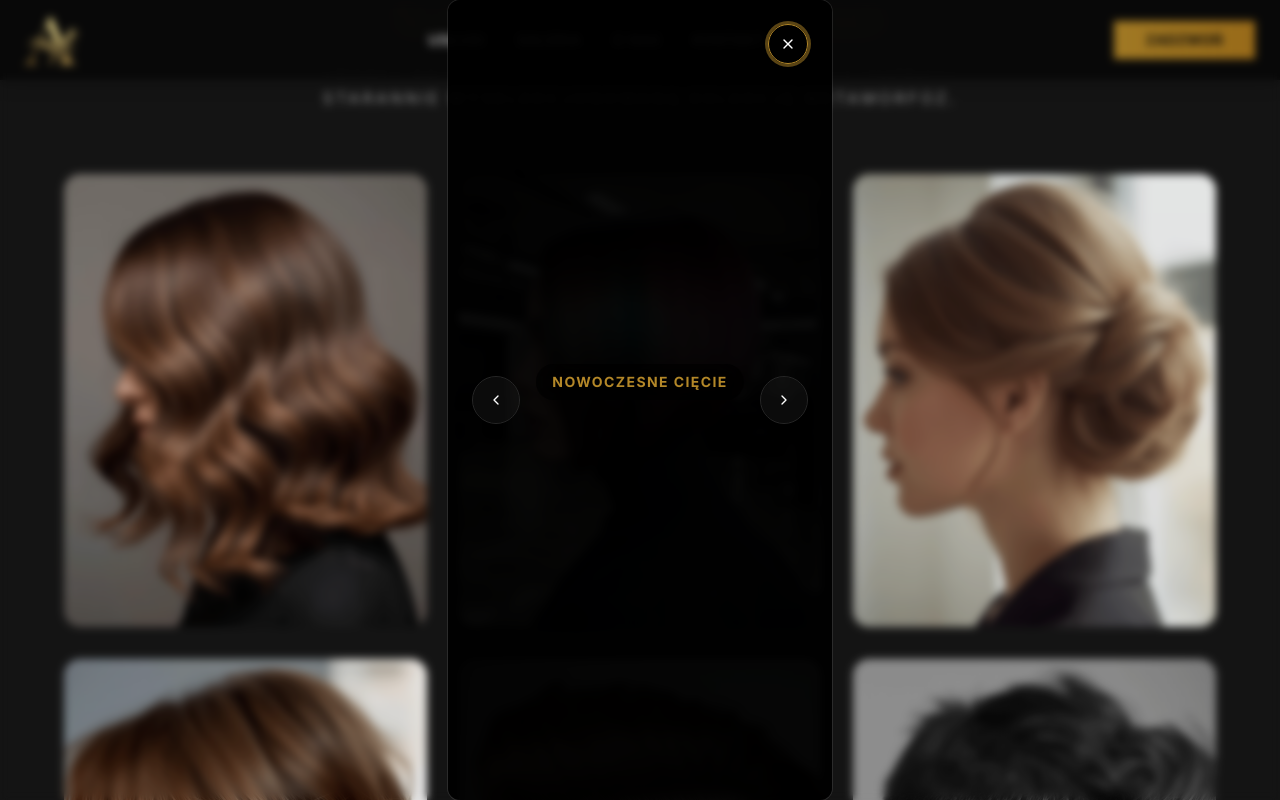
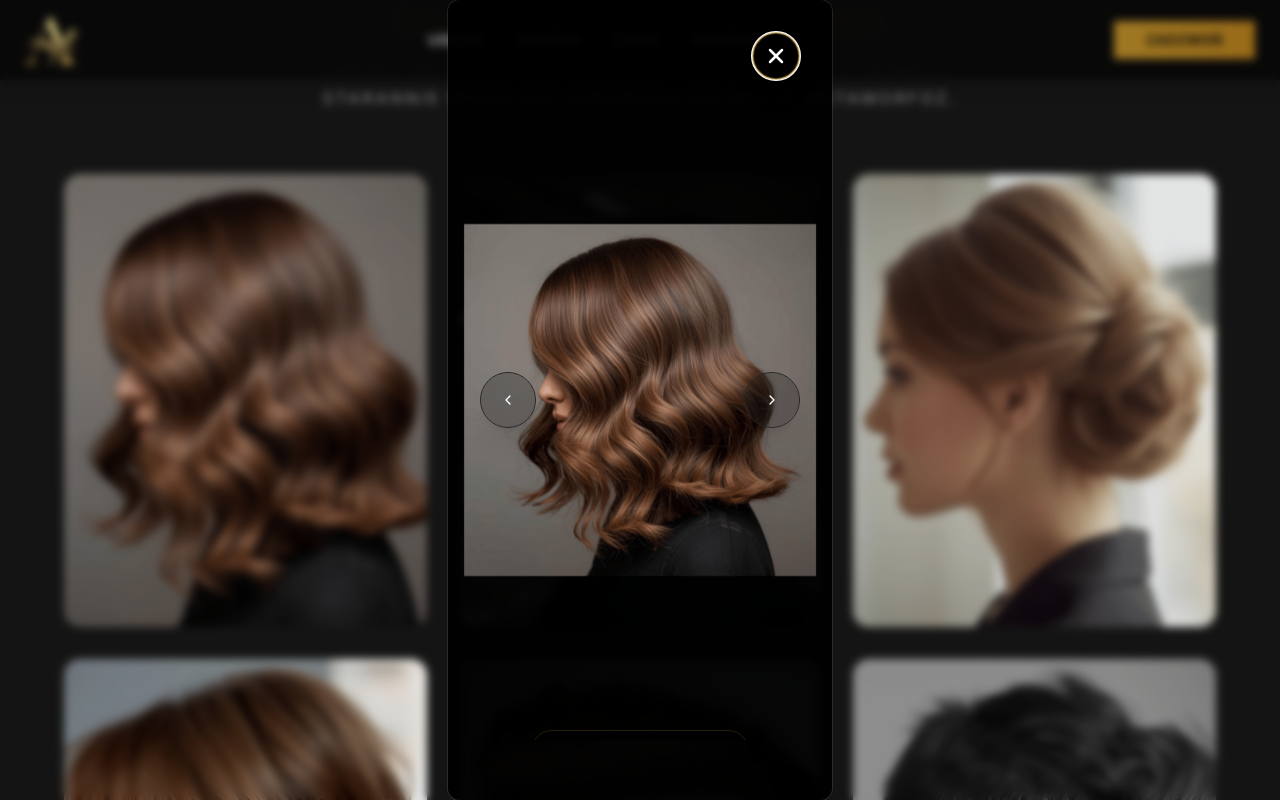
Before and after one commit to apkawtrasie-cyber/fryzjer, a Next.js app: page / in a window 1280 px wide. Both pictures are taken after a click on the element "NOWOCZESNE CIĘCIE". Shown: the part 2072-2872 px from the top of the page. Built offline with nearby package versions, Linux system fonts and the light colour scheme.

Commit message:
Fix gallery lightbox display and lowercase logo filename

```diff
--- a/src/features/gallery/components/gallery-section.tsx
+++ b/src/features/gallery/components/gallery-section.tsx
@@ -122,19 +122,19 @@ export function GallerySection() {
 
       {/* Lightbox / Dialog */}
       <Dialog open={selectedImageIndex !== null} onOpenChange={(open) => !open && closeLightbox()}>
-        <DialogContent className="max-w-[100vw] max-h-[100vh] w-screen h-screen p-0 m-0 bg-black/95 border-none shadow-none flex flex-col justify-center items-center [&>button]:hidden sm:[&>button]:flex sm:[&>button]:right-6 sm:[&>button]:top-6 sm:[&>button]:text-white sm:[&>button]:hover:text-[#B38728] sm:[&>button]:w-10 sm:[&>button]:h-10 sm:[&>button]:bg-black/50 sm:[&>button]:rounded-full sm:[&>button]:items-center sm:[&>button]:justify-center">
+        <DialogContent className="max-w-[100vw] max-h-[100dvh] w-screen h-[100dvh] p-0 m-0 bg-black/95 border-none shadow-none [&>button]:hidden">
           <VisuallyHidden>
             <DialogTitle>Podgląd zdjęcia</DialogTitle>
             <DialogDescription>Powiększone zdjęcie z galerii</DialogDescription>
           </VisuallyHidden>
 
-          <div className="absolute top-4 right-4 sm:hidden z-50">
+          <div className="absolute top-16 sm:top-8 right-4 sm:right-8 z-[100]">
             <button
               onClick={closeLightbox}
-              className="w-10 h-10 bg-black/50 backdrop-blur-sm rounded-full flex items-center justify-center text-white hover:text-[#B38728] transition-colors"
+              className="w-12 h-12 bg-black/80 backdrop-blur-md rounded-full flex items-center justify-center text-white hover:text-[#B38728] hover:bg-black transition-all shadow-xl border border-white/20"
               aria-label="Zamknij"
             >
-              <svg xmlns="http://www.w3.org/2000/svg" width="24" height="24" viewBox="0 0 24 24" fill="none" stroke="currentColor" strokeWidth="2" strokeLinecap="round" strokeLinejoin="round"><line x1="18" y1="6" x2="6" y2="18"></line><line x1="6" y1="6" x2="18" y2="18"></line></svg>
+              <svg xmlns="http://www.w3.org/2000/svg" width="24" height="24" viewBox="0 0 24 24" fill="none" stroke="currentColor" strokeWidth="2.5" strokeLinecap="round" strokeLinejoin="round"><line x1="18" y1="6" x2="6" y2="18"></line><line x1="6" y1="6" x2="18" y2="18"></line></svg>
             </button>
           </div>
 
@@ -146,32 +146,31 @@ export function GallerySection() {
             }}
             className="w-full h-full flex items-center justify-center"
           >
-            <CarouselContent className="h-full ml-0">
+            <CarouselContent className="h-full ml-0 flex items-center">
               {siteContent.gallery.images.map((image, index) => (
-                <CarouselItem key={index} className="h-full w-full flex items-center justify-center p-0 pl-0 relative">
-                  <div className="relative w-full h-full max-h-[100dvh] flex items-center justify-center p-2 sm:p-12">
-                    <div className="relative w-full h-full max-w-5xl mx-auto">
+                <CarouselItem key={index} className="h-full w-full p-0 pl-0 flex items-center justify-center">
+                  <div className="relative w-full h-[75dvh] sm:h-[85dvh] flex flex-col items-center justify-center px-4">
                     <Image
                       src={image.src}
                       alt={image.alt}
-                        fill
-                        className="object-contain"
+                      width={1200}
+                      height={1200}
+                      className="w-full h-full object-contain"
                       sizes="100vw"
                       priority={index === selectedImageIndex}
                     />
-                    </div>
-                  </div>
-                  <div className="absolute bottom-6 sm:bottom-12 left-0 right-0 text-center pointer-events-none">
-                    <span className="bg-black/60 backdrop-blur-md text-[#B38728] px-4 py-2 rounded-full text-sm font-bold tracking-widest uppercase inline-block">
+                    <div className="absolute bottom-0 sm:-bottom-8 left-0 right-0 text-center pointer-events-none px-4">
+                      <span className="bg-black/80 backdrop-blur-md text-[#B38728] px-5 py-2.5 rounded-full text-xs sm:text-sm font-bold tracking-widest uppercase inline-block shadow-lg border border-[#B38728]/20">
                         {image.alt}
                       </span>
+                    </div>
                   </div>
                 </CarouselItem>
               ))}
             </CarouselContent>
             <div className="hidden sm:block">
-              <CarouselPrevious className="left-6 w-12 h-12 bg-black/50 border-white/10 text-white hover:bg-[#B38728] hover:text-black transition-all" />
-              <CarouselNext className="right-6 w-12 h-12 bg-black/50 border-white/10 text-white hover:bg-[#B38728] hover:text-black transition-all" />
+              <CarouselPrevious className="left-8 w-14 h-14 bg-black/60 border-white/20 text-white hover:bg-[#B38728] hover:text-black transition-all shadow-xl" />
+              <CarouselNext className="right-8 w-14 h-14 bg-black/60 border-white/20 text-white hover:bg-[#B38728] hover:text-black transition-all shadow-xl" />
             </div>
           </Carousel>
         </DialogContent>
```
Also changed, not shown: public/images/logo/logo_hair_przezroczyste.svg (renamed from public/images/logo/Logo_hair_przezroczyste.svg). Lines whose indentation alone changed are shown as unchanged.
